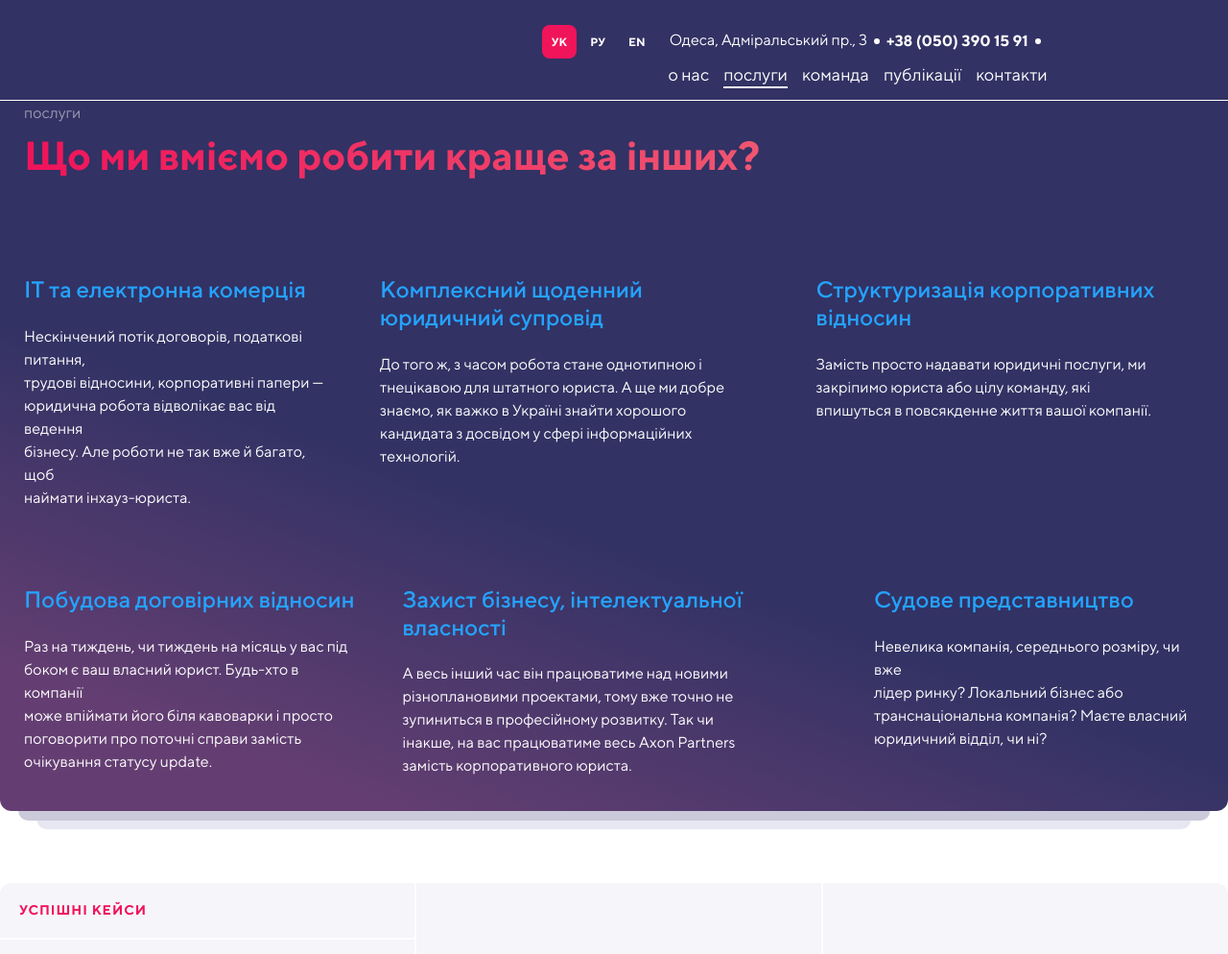
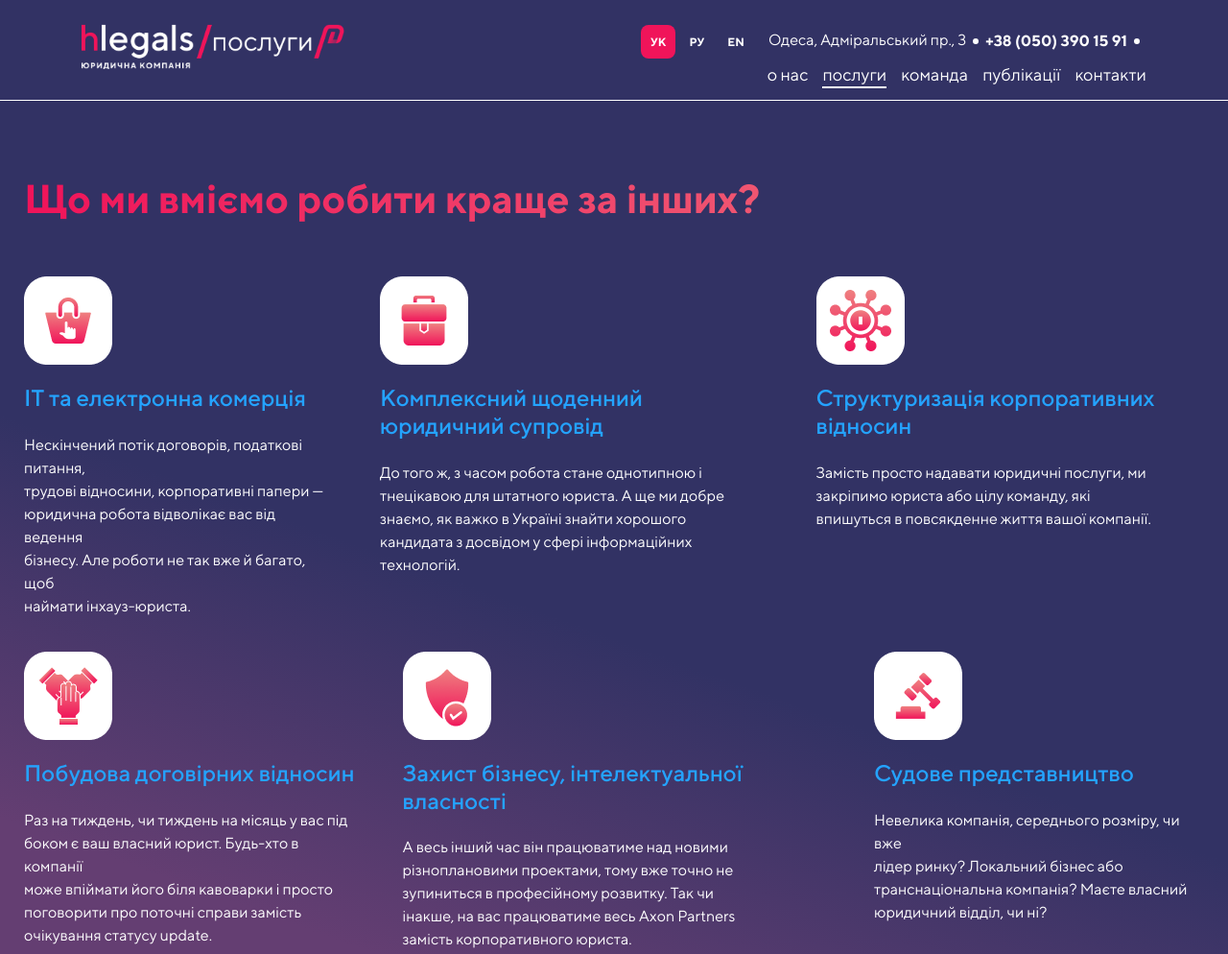
Before and after one commit to OlenaShovkoplyas/HLegals-Site, a plain HTML site: page pages/page-services.html in a window 1280 px wide. Shown: the top 994 px of the page at 96% size. Drawn offline with nearby package versions, Linux system fonts and the light colour scheme; files that its build step writes are made by us from their sources; files whose address does not match are found by name.

Commit message:
services done

```diff
--- a/pages/page-services.html
+++ b/pages/page-services.html
@@ -9,7 +9,7 @@
         integrity="sha384-gH2yIJqKdNHPEq0n4Mqa/HGKIhSkIHeL5AyhkYV8i59U5AR6csBvApHHNl/vI1Bx" crossorigin="anonymous">
     <link rel="stylesheet" href="../pages/services-pages/service-style/services-style.css">
     <link rel="stylesheet" href="../styles/index.css">
-    <title>Document</title>
+    <title>Services</title>
 </head>
 
 <body>
@@ -19,13 +19,9 @@
                 <div class="header-flex">
                     <a href="../../index.html">
                         <div class="flex-start">
-                            <img class="logo-header" src="../../img/LogoMin.svg" alt="">
-
+                            <img class="logo-header" src="../img/services-liogo.png" alt="">
                         </div>
                     </a>
-                    <div class="cookie-block">
-                        <img class="cookie-img" src="../../img/Group4_serv.svg" alt="">
-                    </div>
 
                     <div>
                         <div class="flex header-info">
@@ -38,8 +34,7 @@
                                 <a  class="address-header" href="https://goo.gl/maps/rxB3jVkARYRnnTHRA" target="_blank">Одеса, Адміральський пр.,
                                     3</a>
                                 <div class="number-block">
-                                    <a class="header-number" href="tel:+38 (050) 390 15 91">+38
-                                        (050) 390 15 91</a>
+                                    <a class="header-number" href="tel:+38 (050) 390 15 91">+38 (050) 390 15 91</a>
                                 </div>
                                 <a class="facebook-img-header" href="#"><img src="../img/Vector.svg" alt=""></a>
                             </div>
@@ -60,8 +55,8 @@
                             </div>
                             <ul class="flex-end">
                                 <li class="list-padding list-style"><a href="./about-us.html">о нас</a></li>
-                                <li class="list-padding list-style"><a
-                                        style="border-bottom: 2px solid white; padding-bottom: 2px;"
+                                <li class="list-padding list-style"><a class="list-hover-none"
+                                     style="border-bottom: 2px solid white; padding-bottom: 2px;"
                                         href="./page-services.html">послуги</a></li>
                                 <li class="list-padding list-style"><a href="./members.html">команда</a></li>
                                 <li class="list-padding list-style"><a href="./publication.html">публікації</a></li>
@@ -82,8 +77,7 @@
     <section style="position: relative; top: 105px;" class="background-3">
         <div class="conteiner">
             <div class="margin-left-3">
-                <a onclick="return false" class="services-link" href="#">послуги</a>
-                <p class="description">Що ми вміємо робити краще за інших?</p>
+               <p class="description">Що ми вміємо робити краще за інших?</p>
             </div>
 
             <div class="box-wrap-1">
@@ -92,7 +86,7 @@
                     <div class="box-card">
                         <a  href="../pages/services-pages/service-page-1.html">
                             <div class="box-flex">
-                                <img class="box-img" src="../img/Icon.png" alt="">
+                                <img class="box-img" src="../img/commerc.png" alt="">
                                 <h1 class="box-name">IT та електронна комерція</h1>
                             </div>
                             <p class="box-text">Нескінчений потік договорів, податкові питання, <br class="none">
@@ -112,7 +106,7 @@
                     <div class="box-card">
                         <a href="../pages/services-pages/service-page-2.html">
                             <div class="box-flex">
-                                <img class="box-img" src="../img/Icon-2.png" alt="">
+                                <img class="box-img" src="../img/case.png" alt="">
                                 <h1 class="box-name">Комплексний щоденний юридичний супровід</h1>
                             </div>
                             <p class="box-text">До того ж, з часом робота стане однотипною і <br class="none">
@@ -131,7 +125,7 @@
                     <div class="box-card">
                         <a href="../pages/services-pages/service-page-3.html">
                             <div class="box-flex">
-                                <img class="box-img" src="../img/Icon-3.png" alt="">
+                                <img class="box-img" src="../img/structure.png" alt="">
                                 <h1 class="box-name">Структуризація корпоративних відносин</h1>
                             </div>
                             <p class="box-text">Замість просто надавати юридичні послуги, ми <br class="none">закріпимо
@@ -148,7 +142,7 @@
                     <div class="box-card">
                         <a href="../pages/services-pages/service-page-4.html">
                             <div class="box-flex">
-                                <img class="box-img" src="../img/Icon-4.png" alt="">
+                                <img class="box-img" src="../img/hands.png" alt="">
                                 <h1 class="box-name">Побудовa договірних відносин</h1>
                             </div>
                             <p class="box-text">Раз на тиждень, чи тиждень на місяць у вас під <br class="none"> боком є
@@ -167,7 +161,7 @@
                     <div class="box-card">
                         <a href="../pages/services-pages/service-page-5.html">
                             <div class="box-flex">
-                                <img class="box-img" src="../img/Icon-5.png" alt="">
+                                <img class="box-img" src="../img/sequrity.png" alt="">
                                 <h1 class="box-name">Захист бізнесу, інтелектуальної власності</h1>
                             </div>
                             <p class="box-text">А весь інший час він працюватиме над новими <br class="none">
@@ -186,7 +180,7 @@
                     <div class="box-card">
                         <a href="../pages/services-pages/service-page-6.html">
                             <div class="box-flex">
-                                <img class="box-img" src="../img/Icon-6.png" alt="">
+                                <img class="box-img" src="../img/load.png" alt="">
                                 <h1 class="box-name">Судове представництво</h1>
                             </div>
                             <p class="box-text">Невелика компанія, середнього розміру, чи вже <br class="none"> лідер
@@ -201,6 +195,9 @@
             </div>
         </div>
     </section>
+
+
+
 
 
     <section class="conteiner">
@@ -301,7 +298,7 @@
                         <a class="footer-link spacing" href="https://goo.gl/maps/rxB3jVkARYRnnTHRA" target="_blank">Подивитися на мапі</a>
                     </div>
                     <div class="flex-2 flex-footer-center footer-padding-bottom">
-                        <a class="footer-img" href="#"><img src="../img/Vector_face.svg" alt=""></a>
+                        <a class="footer-img" href="#"><img src="../img/Fb-blue.svg" alt=""></a>
                         <p class="footer-number dot dot-fix"> +38 (050) 390 15 91</p>
                         <a class="footer-link dot"
                             href="mailto:contact@hlegals.net">contact@hlegals.net</a>
--- a/styles/_publication.style.scss
+++ b/styles/_publication.style.scss
@@ -108,3 +108,4 @@ a.list-style-blue{
     margin: auto;
     margin-top: 30px;
 }
+.description{padding-top: 70px;}
```
Also changed, not shown: pages/services_pages/sp-1.html (+2 -2 lines), pages/services_pages/sp-2.html (+1 -1 lines), img/services-liogo.png (added), pages/Clients.svg (deleted), pages/services_pages/service-style/_services-style-main.scss (line endings or trailing spaces), styles/index.css, 1 other file.
